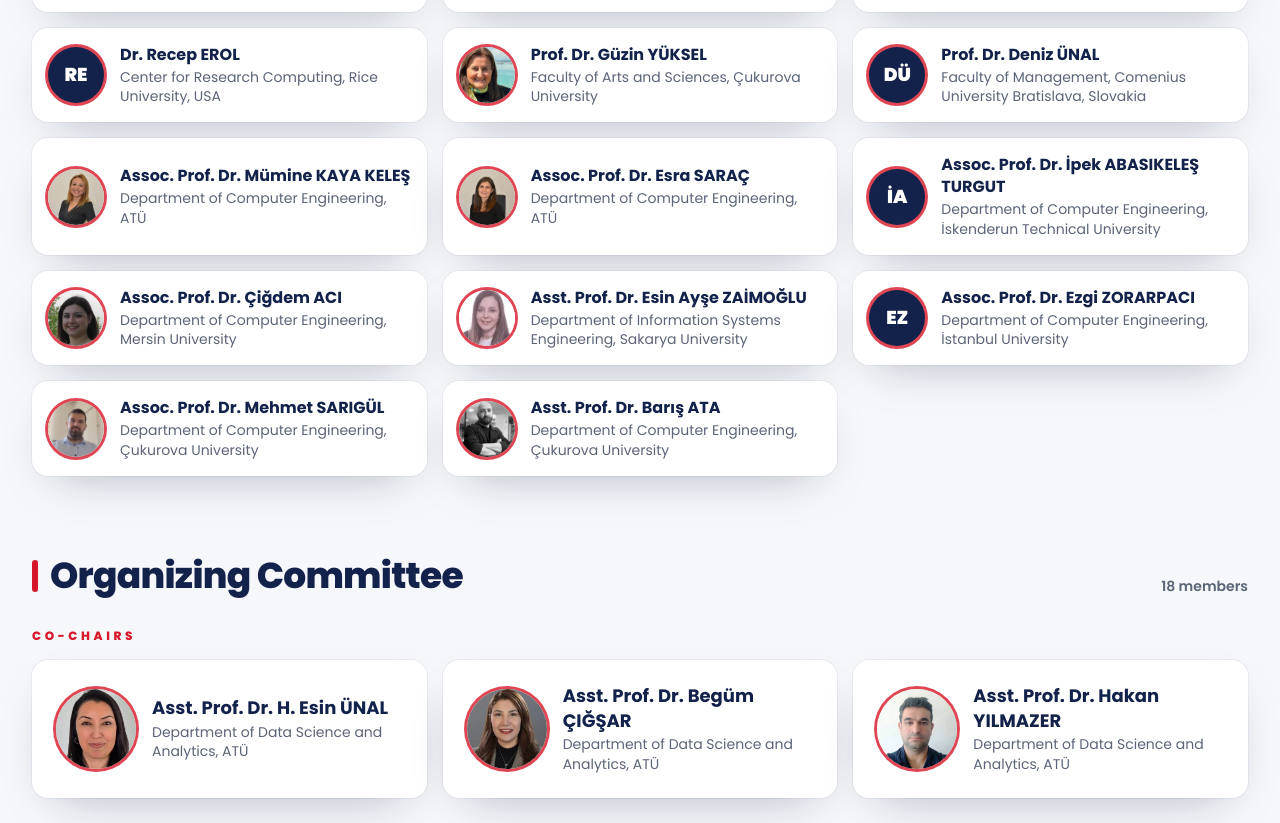
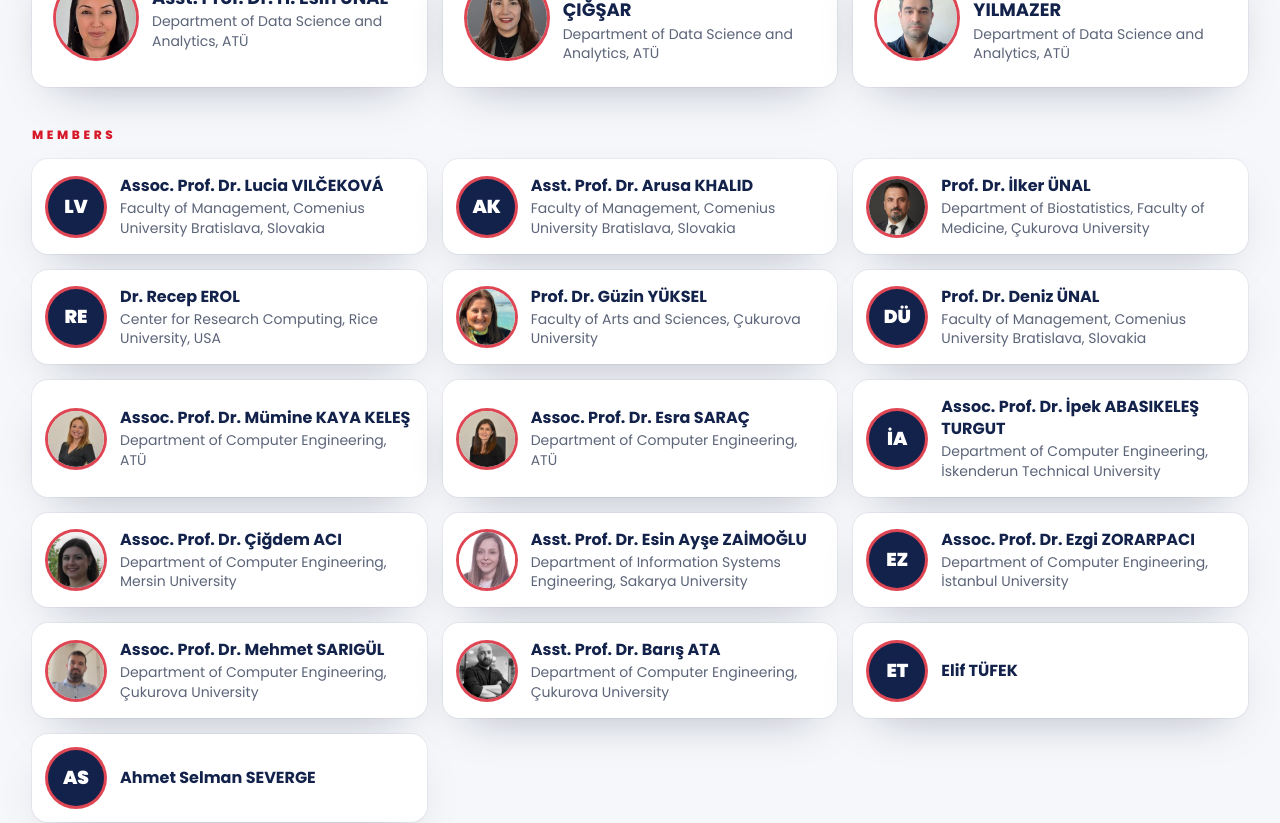
Before and after one commit to Lohmal/dsa-talks, a Next.js app: page /kurullar in a window 1280 px wide. Shown: the part 980-1803 px from the top of the page. Built offline with nearby package versions, Linux system fonts and the light colour scheme; no server answers.

Commit message:
feat: show the co-chairs in the program committee and add Elif Tüfek and Ahmet Selman Severge

```diff
--- a/src/components/Committees.tsx
+++ b/src/components/Committees.tsx
@@ -13,7 +13,14 @@
 
   const groups = [
     { id: "onur-kurulu", title: t.honorary, sections: [{ members: committees.honoraryChairs, featured: true }] },
-    { id: "program-kurulu", title: t.program, sections: [{ members: committees.programCommittee, featured: false }] },
+    {
+      id: "program-kurulu",
+      title: t.program,
+      sections: [
+        { heading: t.coChairs, members: committees.coChairs, featured: true },
+        { heading: t.members, members: committees.programCommittee, featured: false },
+      ],
+    },
     {
       id: "duzenleme-kurulu",
       title: t.organizing,
--- a/src/data/committees.json
+++ b/src/data/committees.json
@@ -259,6 +259,14 @@
         "tr": "Çukurova Üniversitesi Bilgisayar Mühendisliği Bölümü"
       },
       "photo": "/images/people/baris-ata.webp"
+    },
+    {
+      "given": "Elif",
+      "surname": "Tüfek"
+    },
+    {
+      "given": "Ahmet Selman",
+      "surname": "Severge"
     }
   ],
   "localCommittee": [
```
